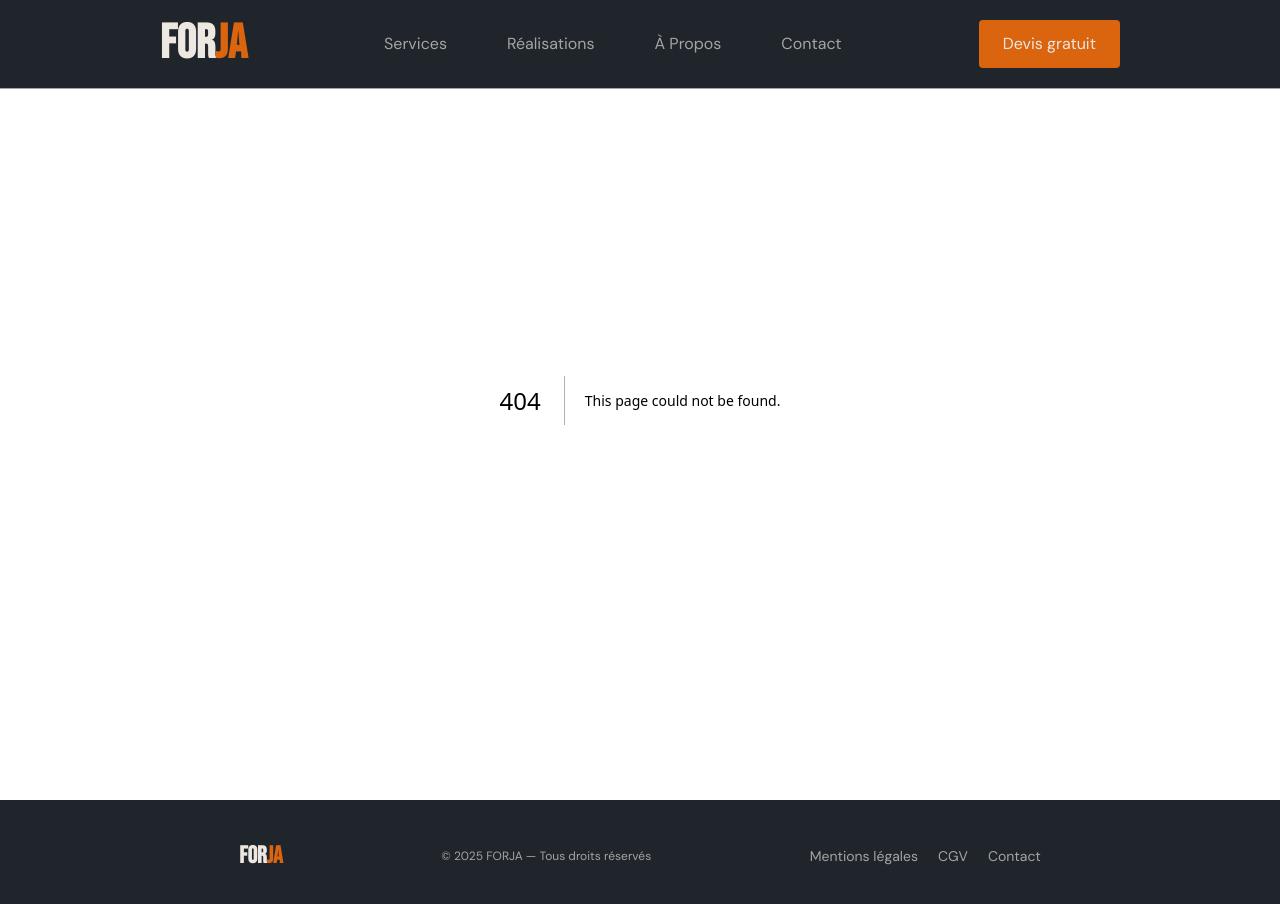
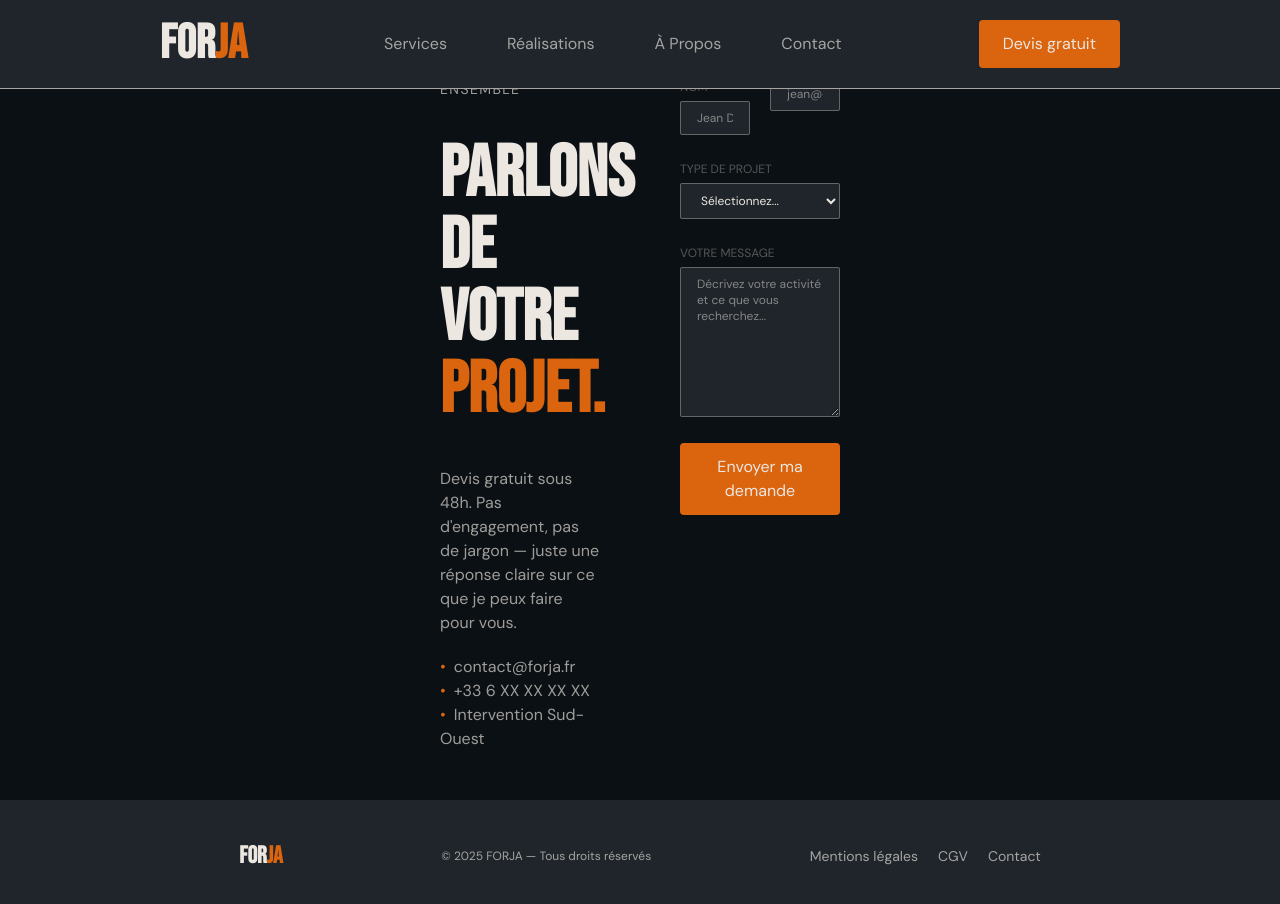
Before and after one commit to anthonyperret/site-vitrine, a Next.js app: page /contact in a window 1280 px wide. Before the commit this address had no page. Shown: the top 904 px of the page. Built offline with nearby package versions, Linux system fonts and the light colour scheme.

Commit message:
feat: PageContact

```diff
--- /dev/null
+++ b/src/app/contact/page.tsx
@@ -0,0 +1,30 @@
+import ContactForm from "@/components/ContactForm";
+import SectionHeader from "@/components/SectionHeader";
+
+export default function PageContact() {
+  return (
+    <div>
+      <section className="h-screen bg-fonderie flex items-center">
+        <div className="px-100 py-30 flex">
+
+          <div className="w-[50%] px-10">
+            <SectionHeader eyebrow="Travaillons ensemble" title="Parlons de votre" highlight="projet." />
+            <p className="font-dm-sans text-ivoire/66 mt-10">Devis gratuit sous 48h. Pas d&apos;engagement, pas de jargon — juste une réponse claire sur ce que je peux faire pour vous.</p>
+
+            <ul className="mt-5 text-ivoire/66 font-dm-sans">
+              <li><span className="text-cuivre mr-2">•</span>contact@forja.fr</li>
+              <li><span className="text-cuivre mr-2">•</span>+33 6 XX XX XX XX</li>
+              <li><span className="text-cuivre mr-2">•</span>Intervention Sud-Ouest</li>
+            </ul>
+
+          </div>
+
+          <div className="w-[50%] px-10">
+            <ContactForm />
+          </div>
+
+        </div>
+      </section>
+    </div>
+  )
+}
--- a/src/app/page.tsx
+++ b/src/app/page.tsx
@@ -78,28 +78,6 @@ export default function Home() {
         </div>
       </section>
 
-      <section className="bg-fonderie">
-        <div className="px-100 py-30 flex">
-
-          <div className="w-[50%] px-10">
-            <SectionHeader eyebrow="Travaillons ensemble" title="Parlons de votre" highlight="projet." />
-            <p className="font-dm-sans text-ivoire/66 mt-10">Devis gratuit sous 48h. Pas d&apos;engagement, pas de jargon — juste une réponse claire sur ce que je peux faire pour vous.</p>
-
-            <ul className="mt-5 text-ivoire/66 font-dm-sans">
-              <li><span className="text-cuivre mr-2">•</span>contact@forja.fr</li>
-              <li><span className="text-cuivre mr-2">•</span>+33 6 XX XX XX XX</li>
-              <li><span className="text-cuivre mr-2">•</span>Intervention Sud-Ouest</li>
-            </ul>
-
-          </div>
-
-          <div className="w-[50%] px-10">
-            <ContactForm />
-          </div>
-
-        </div>
-      </section>
-
     </div>
   );
 }
--- a/src/components/Navbar.tsx
+++ b/src/components/Navbar.tsx
@@ -25,7 +25,7 @@ export default function Navbar() {
             <Link href="/">À Propos</Link>
           </li>
           <li className="hover:text-cuivre">
-            <Link href="/">Contact</Link>
+            <Link href="/contact">Contact</Link>
           </li>
         </ul>
 
```
